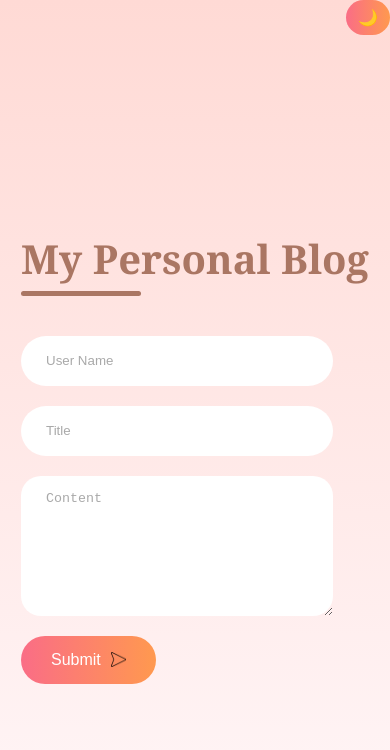
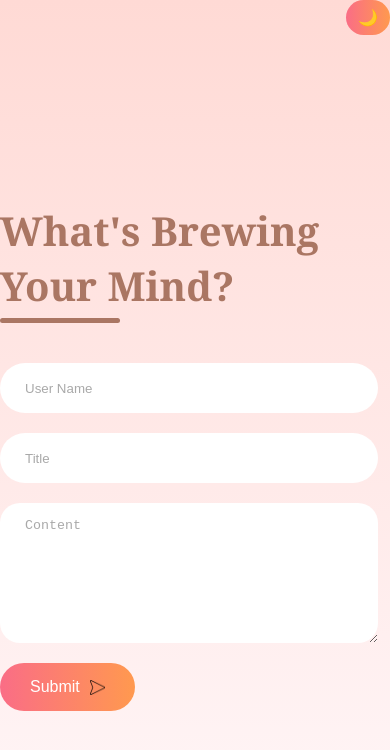
Before and after one commit to Thecaprifire/personal-blog, a plain HTML site: page index.html in a window 390 px wide. Drawn offline with Linux system fonts and the light colour scheme.

Commit message:
added some changes

```diff
--- a/assets/css/form.css
+++ b/assets/css/form.css
@@ -107,7 +107,7 @@
 
 @media (max-width:800px) {
     .info-inputs{
-        width: 80vw;
+        width: 97vw;
     }
     .info-right{
         display: none;
--- a/index.html
+++ b/index.html
@@ -18,7 +18,7 @@
 
         <form id="blogForm" class="info-left">
             <div class="info-left-title">
-                <h2>My Personal Blog</h2>
+                <h2>What's Brewing Your Mind?</h2>
                 <hr>
             </div>
             <input type="text" name="username" placeholder="User Name" class="info-inputs">
```
Also changed, not shown: blog.html (+1 -1 lines).
